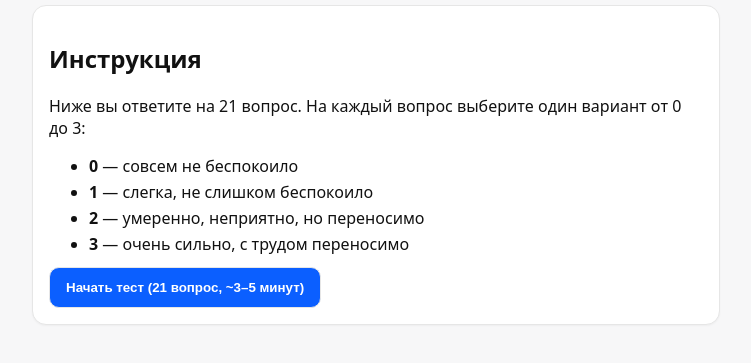
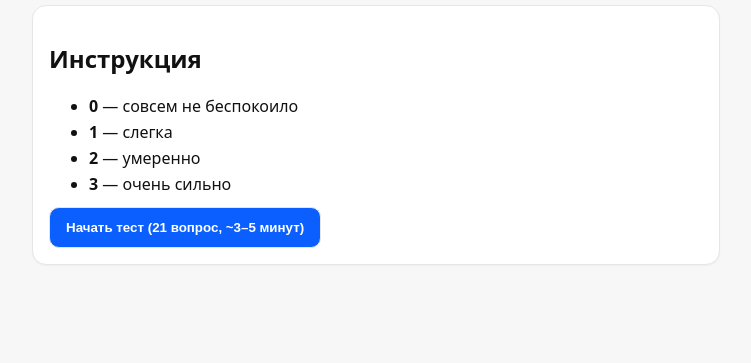
Before and after one commit to SedovMax/bai-telegram-webapp, a website: page index.html in a window 1280 px wide. Shown: the part 125-488 px from the top of the page, without its empty margins (264-1015 px from the left). Drawn offline with nearby package versions, Linux system fonts and the light colour scheme; a script that the page names is missing.

Commit message:
Update index.html

```diff
--- a/index.html
+++ b/index.html
@@ -5,16 +5,22 @@
   <meta name="viewport" content="width=device-width, initial-scale=1" />
   <title>Шкала тревоги Бека (BAI)</title>
   <meta name="description" content="Telegram WebApp: Шкала тревоги Бека (BAI) — 21 вопрос, быстрый результат" />
+
+  <!-- Telegram WebApp SDK -->
   <script src="https://telegram.org/js/telegram-web-app.js"></script>
-  <!-- Chart.js UMD build (global Chart) -->
+
+  <!-- Chart.js UMD (должен грузиться до app.js) -->
   <script src="https://cdn.jsdelivr.net/npm/chart.js@4.4.4/dist/chart.umd.min.js"></script>
+
   <link rel="stylesheet" href="./styles.css" />
 </head>
 <body>
   <div id="app">
     <header class="header">
       <h1>Шкала тревоги Бека (BAI)</h1>
-      <p class="subtitle">Оцените, насколько сильно симптомы тревоги беспокоили вас <strong>за последнюю неделю, включая сегодняшний день</strong>.</p>
+      <p class="subtitle">Оцените, насколько сильно симптомы тревоги беспокоили вас
+        <strong>за последнюю неделю, включая сегодняшний день</strong>.
+      </p>
       <nav class="nav">
         <button id="nav-start" class="link">Старт</button>
         <button id="nav-history" class="link">История</button>
@@ -23,28 +29,24 @@
 
     <main id="screen-start" class="card">
       <h2>Инструкция</h2>
-      <p>Ниже вы ответите на 21 вопрос. На каждый вопрос выберите один вариант от 0 до 3:</p>
       <ul class="list">
         <li><strong>0</strong> — совсем не беспокоило</li>
-        <li><strong>1</strong> — слегка, не слишком беспокоило</li>
-        <li><strong>2</strong> — умеренно, неприятно, но переносимо</li>
-        <li><strong>3</strong> — очень сильно, с трудом переносимо</li>
+        <li><strong>1</strong> — слегка</li>
+        <li><strong>2</strong> — умеренно</li>
+        <li><strong>3</strong> — очень сильно</li>
       </ul>
       <button id="btn-start" class="btn">Начать тест (21 вопрос, ~3–5 минут)</button>
     </main>
 
     <main id="screen-test" class="card hidden">
       <div class="progress"><span id="progress-text">Вопрос 1 / 21</span></div>
-
       <div id="question-block" class="question-block"></div>
-
       <div class="answers">
         <label class="answer"><input type="radio" name="score" value="0"> 0 — не беспокоило</label>
         <label class="answer"><input type="radio" name="score" value="1"> 1 — слегка</label>
         <label class="answer"><input type="radio" name="score" value="2"> 2 — умеренно</label>
         <label class="answer"><input type="radio" name="score" value="3"> 3 — очень сильно</label>
       </div>
-
       <div class="actions">
         <button id="btn-prev" class="btn btn-secondary">Назад</button>
         <button id="btn-next" class="btn">Далее</button>
@@ -56,7 +58,6 @@
       <h2>Результат</h2>
       <p class="sum">Сумма баллов: <span id="total-score">0</span> / 63</p>
       <p class="level">Уровень тревожности: <span id="level-text">—</span></p>
-      <p class="note">Интерпретация основана на периоде: последняя неделя, включая сегодня.</p>
       <div class="actions">
         <button id="btn-save" class="btn">Сохранить</button>
         <button id="btn-restart" class="btn btn-secondary">Пройти ещё раз</button>
@@ -75,6 +76,7 @@
     </main>
   </div>
 
+  <!-- Ваш код — всегда внизу -->
   <script src="./app.js"></script>
 </body>
 </html>
```
